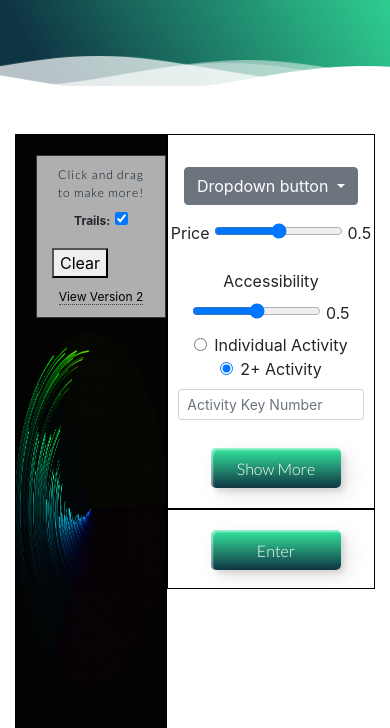
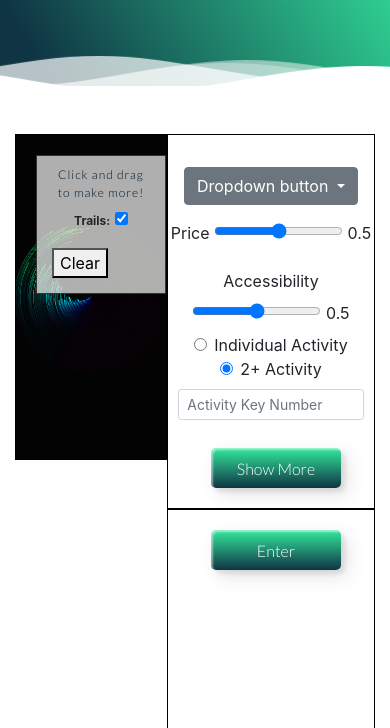
Before and after one commit to tmchuynh/the-bordom-cure, a website: page index.html in a window 390 px wide. Shown: the part 116-844 px from the top of the page. Drawn offline with nearby package versions, Linux system fonts and the light colour scheme.

Commit message:
Update canvas responsiveness

```diff
--- a/index.html
+++ b/index.html
@@ -46,7 +46,6 @@
                 <label>Trails: </label>
                 <input type="checkbox" id="trail" name="trail" checked />
                 <button id="clear">Clear</button>
-                <a href="https://codepen.io/jackrugile/pen/aCzHs" target="_blank">View Version 2</a>
             </div>
             <canvas id="c"></canvas>
         </div>
--- a/public/scss/main.scss
+++ b/public/scss/main.scss
@@ -180,11 +180,21 @@ p {
         }
     }
 
+    .rainbow,
     .activites,
     .numbers,
     .random {
         border: 1px solid black;
-        height: 5rem;
+    }
+
+    .rainbow {
+        display: block;
+        height: fit-content;
+
+        canvas {
+            max-width: 100%;
+            height: auto;
+        }
     }
 
     .activites {
```
Also changed, not shown: public/css/main.css.
